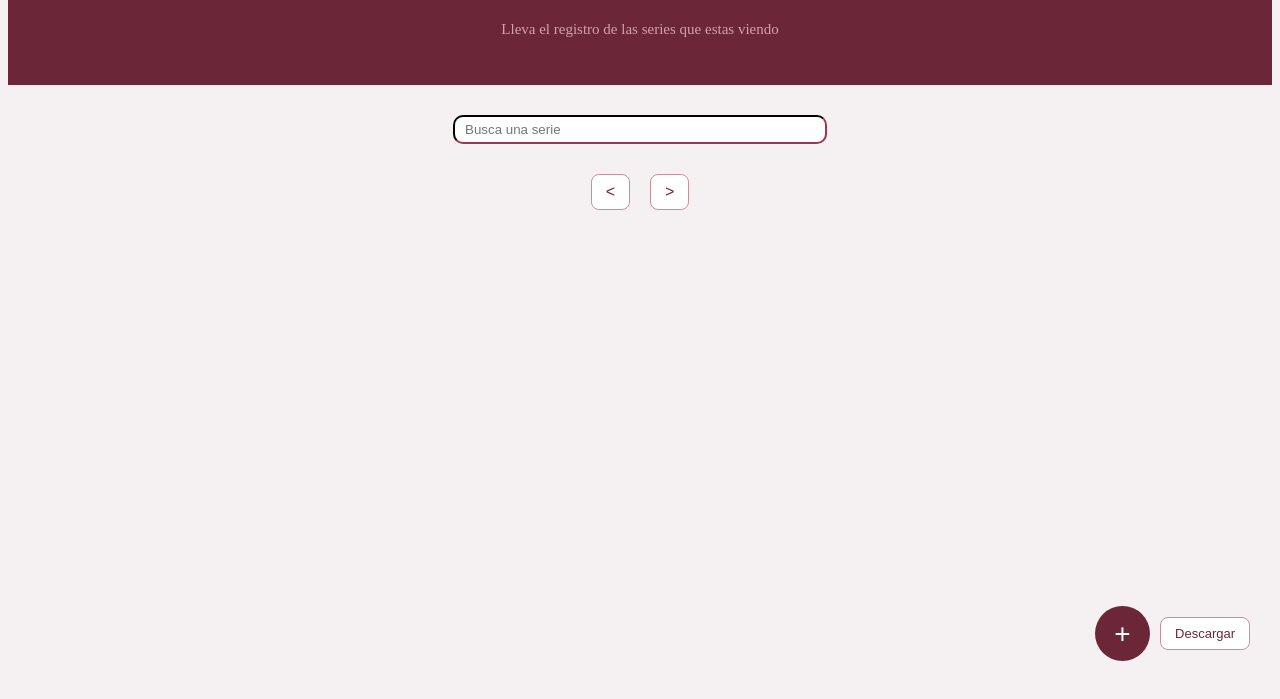
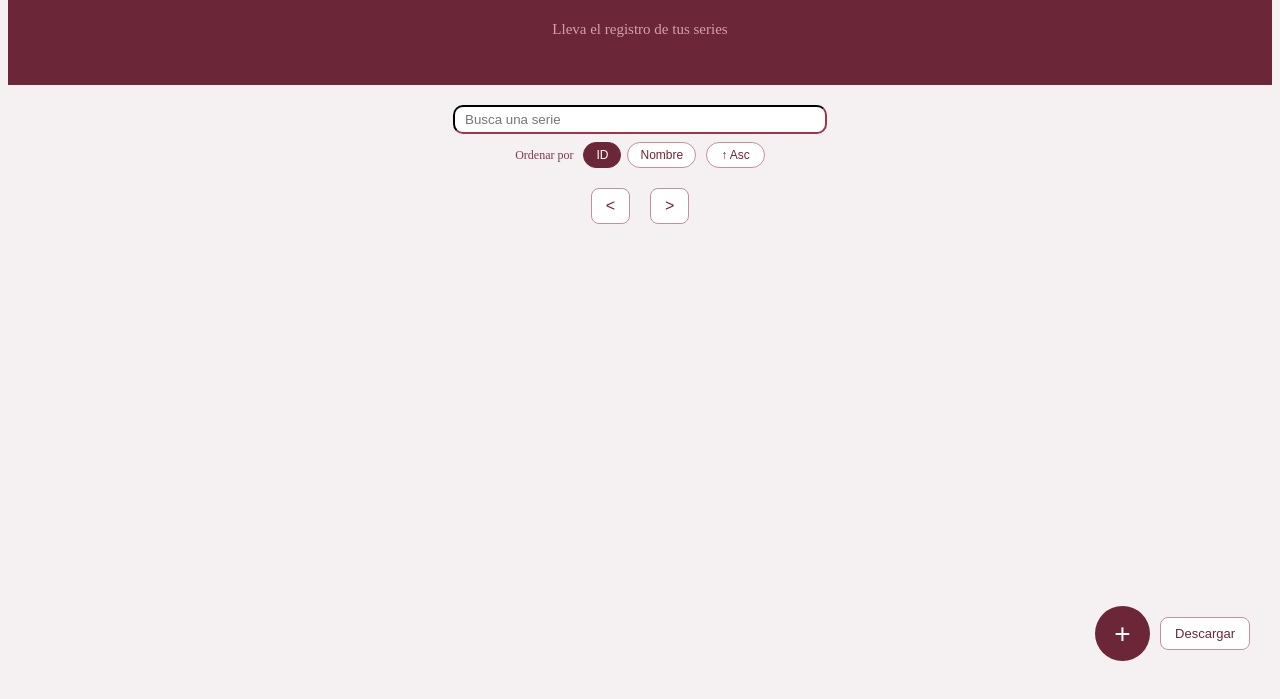
Before and after one commit to Sofilayerdi/Proyecto1-Web-Frontend, a website built with Vite: page index.html in a window 1280 px wide. Shown: the part 109-808 px from the top of the page. Built offline with nearby package versions, Linux system fonts and the light colour scheme; no server answers.

Commit message:
Funcion de ordenamiento

```diff
--- a/index.html
+++ b/index.html
@@ -9,10 +9,20 @@
   <body class="body">
     <div id="app">
       <h1>Series Tracker</h1>
-      <p> Lleva el registro de las series que estas viendo</p>
+      <p> Lleva el registro de tus series</p>
     </div>
     <div class="search">
-      <input type="text" id="buscar" placeholder="Busca una serie" />
+      <div class="search-row">
+        <input type="text" id="buscar" placeholder="Busca una serie" />
+      </div>
+      <div class="sort-row">
+        <span class="sort-label">Ordenar por</span>
+        <div class="sort-btns" id="sort-btns">
+          <button class="sort-btn active" data-value="id">ID</button>
+          <button class="sort-btn" data-value="name">Nombre</button>
+        </div>
+        <button id="order-toggle" title="Cambiar orden">↑ Asc</button>
+      </div>
     </div>
 
     <div class="content">
--- a/src/main.js
+++ b/src/main.js
@@ -1,7 +1,27 @@
 let paginaActual = 1
+let sortActual = "id"
+let orderActual = "asc"
 
 document.addEventListener("DOMContentLoaded", () => {
     cargarSeries(paginaActual);
+
+    document.querySelectorAll(".sort-btn").forEach(btn => {
+        btn.addEventListener("click", () => {
+            document.querySelectorAll(".sort-btn").forEach(b => b.classList.remove("active"))
+            btn.classList.add("active")
+            sortActual = btn.dataset.value
+            paginaActual = 1
+            cargarSeries(paginaActual)
+        })
+    })
+
+    const orderToggle = document.getElementById("order-toggle")
+    orderToggle.addEventListener("click", () => {
+        orderActual = orderActual === "asc" ? "desc" : "asc"
+        orderToggle.textContent = orderActual === "asc" ? "\u2191 Asc" : "\u2193 Desc"
+        paginaActual = 1
+        cargarSeries(paginaActual)
+    })
 
     let debounceTimer
     document.getElementById("buscar").addEventListener("input", () => {
@@ -18,7 +38,7 @@ document.addEventListener("DOMContentLoaded", () => {
 
 function cargarSeries(page) {
   const q = document.getElementById("buscar").value.trim()
-  fetch(`https://series-tracker-rk1z.onrender.com/series?page=${page}&limit=5&q=${encodeURIComponent(q)}`)
+  fetch(`https://series-tracker-rk1z.onrender.com/series?page=${page}&limit=5&q=${encodeURIComponent(q)}&sort=${sortActual}&order=${orderActual}`)
   .then(res => res.json())
   .then(series => {
     if (!series || series.length === 0) {
--- a/src/style.css
+++ b/src/style.css
@@ -253,3 +253,100 @@ html {
 }
 
 #back:hover { background: #f5f0f1; }
+
+#toast {
+    position: fixed;
+    bottom: 30px;
+    left: 50%;
+    transform: translateX(-50%) translateY(20px);
+    background: #4a1a24;
+    color: white;
+    padding: 12px 24px;
+    border-radius: 10px;
+    font-size: 13px;
+    opacity: 0;
+    transition: opacity 0.3s ease, transform 0.3s ease;
+    pointer-events: none;
+    z-index: 999;
+}
+
+#toast.visible {
+    opacity: 1;
+    transform: translateX(-50%) translateY(0);
+}
+.search {
+    flex-direction: column;
+    align-items: center;
+    gap: 8px;
+}
+
+.search-row {
+    display: flex;
+    justify-content: center;
+    width: 100%;
+}
+
+#buscar {
+    width: 350px;
+    height: 25px;
+    border-radius: 10px;
+    border-color: #4a1a24;
+    border-width: 2px;
+    padding: 0 10px;
+    margin: 0;
+}
+
+.sort-row {
+    display: flex;
+    align-items: center;
+    gap: 10px;
+    flex-wrap: wrap;
+    justify-content: center;
+}
+
+.sort-label {
+    font-size: 12px;
+    color: #7a3a52;
+    font-weight: 500;
+}
+
+.sort-btns {
+    display: flex;
+    gap: 6px;
+}
+
+.sort-btn {
+    padding: 5px 12px;
+    border: 1px solid #c4909a;
+    border-radius: 20px;
+    background: white;
+    color: #6b2737;
+    font-size: 12px;
+    cursor: pointer;
+    transition: background 0.2s, color 0.2s;
+}
+
+.sort-btn:hover {
+    background: #f5f0f1;
+}
+
+.sort-btn.active {
+    background: #6b2737;
+    color: white;
+    border-color: #6b2737;
+}
+
+#order-toggle {
+    padding: 5px 14px;
+    border: 1px solid #c4909a;
+    border-radius: 20px;
+    background: white;
+    color: #6b2737;
+    font-size: 12px;
+    cursor: pointer;
+    transition: background 0.2s;
+}
+
+#order-toggle:hover {
+    background: #f5f0f1;
+}
```
Also changed, not shown: src/create.js (+19 -0 lines).
